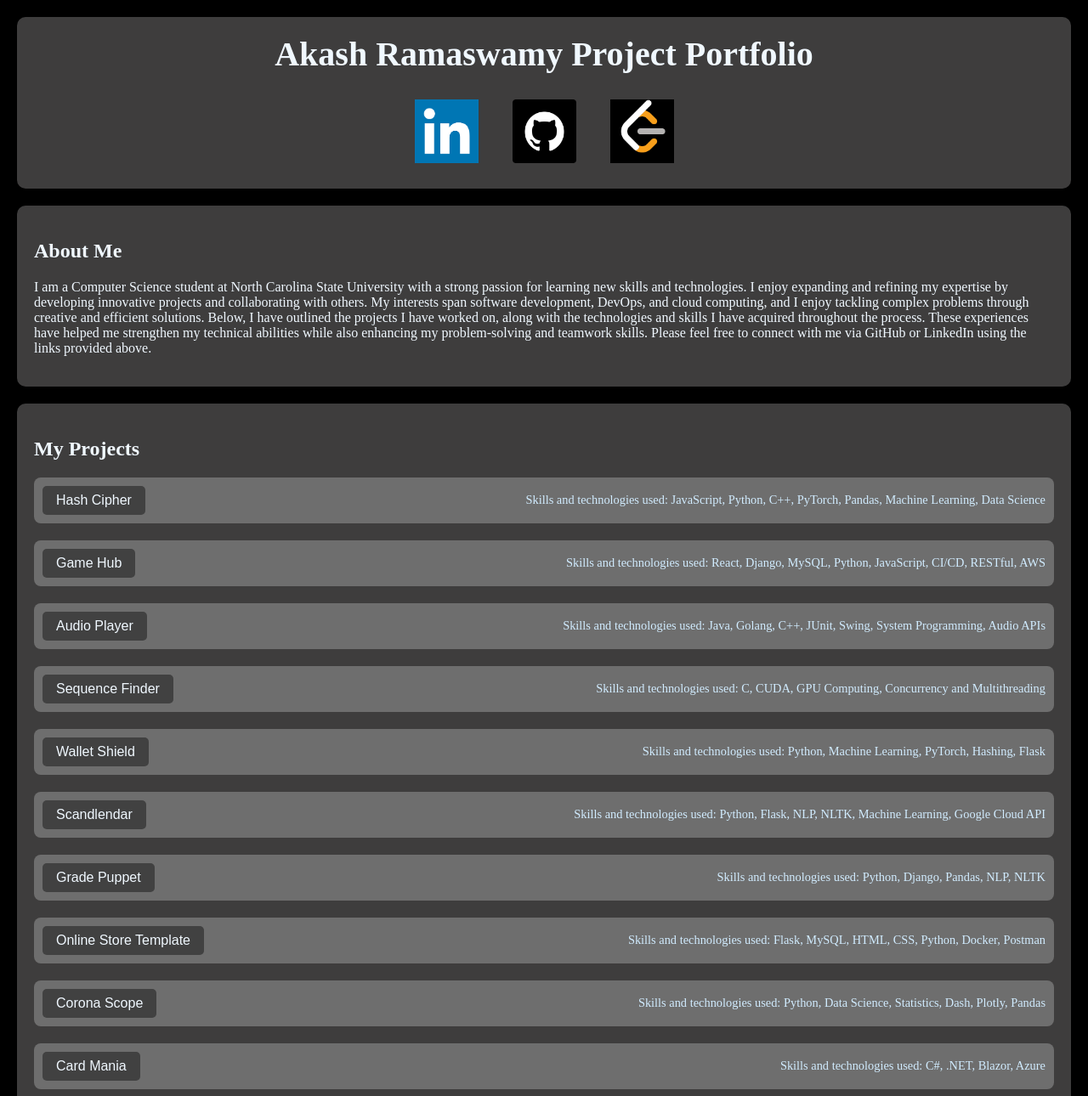
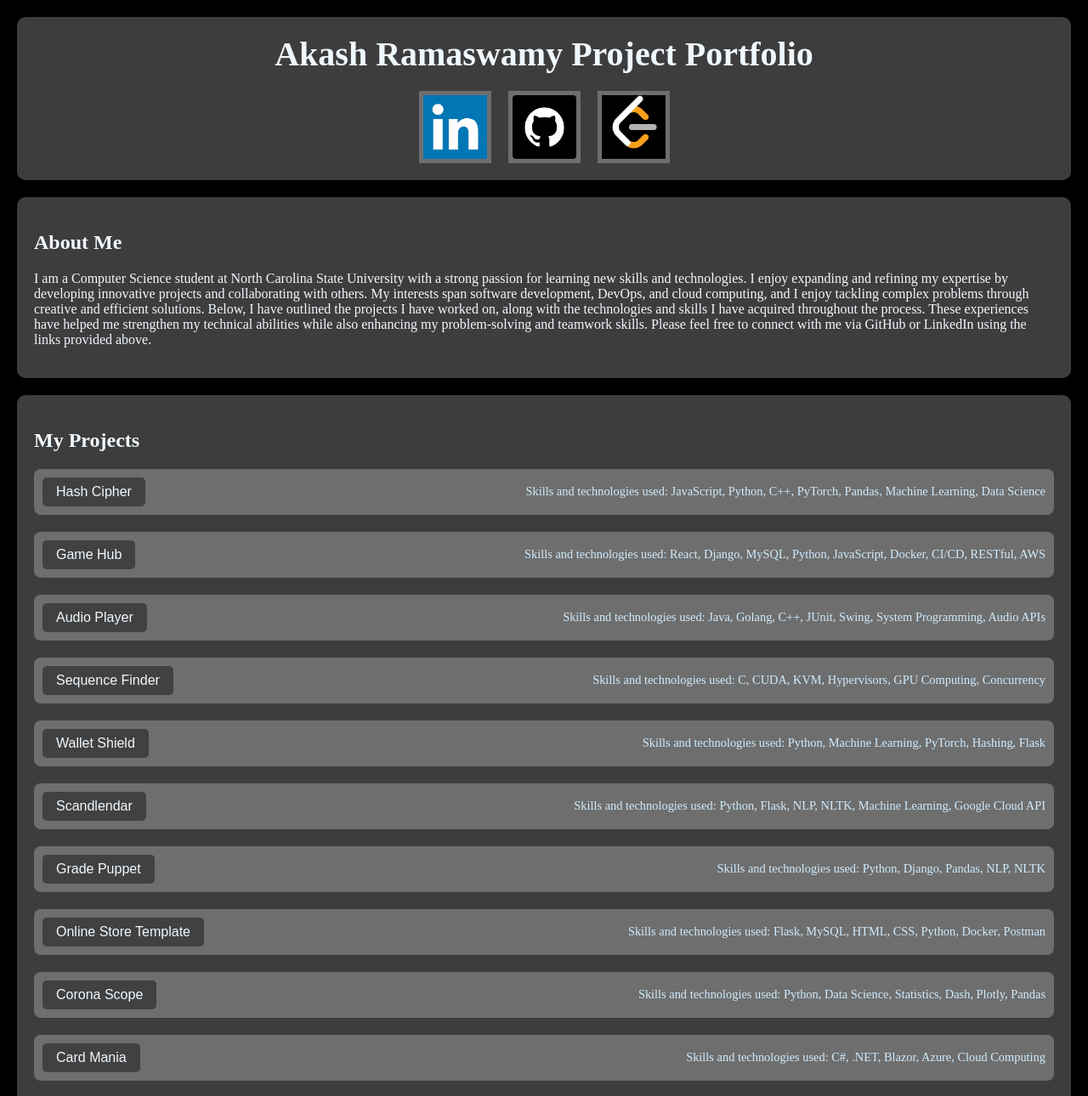
Before and after one commit to flkram/Portfolio, a plain HTML site: page index.html in a window 1280 px wide. Shown: the top 1290 px of the page at 85% size. Drawn offline with Linux system fonts and the light colour scheme.

Commit message:
social button change

```diff
--- a/index.html
+++ b/index.html
@@ -44,7 +44,7 @@
             </div>
             <div class="project">
                 <button onclick="window.location.href='https://flkram.github.io/game-hub/'">Game Hub</button>
-                <span>Skills and technologies used: React, Django, MySQL, Python, JavaScript, CI/CD, RESTful, AWS</span>
+                <span>Skills and technologies used: React, Django, MySQL, Python, JavaScript, Docker, CI/CD, RESTful, AWS</span>
             </div>
             <div class="project">
                 <button onclick="window.location.href='https://github.com/flkram/audio-player'">Audio Player</button>
@@ -52,7 +52,7 @@
             </div>
             <div class="project">
                 <button onclick="window.location.href='https://github.com/flkram/Sequence-Finder'">Sequence Finder</button>
-                <span>Skills and technologies used: C, CUDA, GPU Computing, Concurrency and Multithreading </span>
+                <span>Skills and technologies used: C, CUDA, KVM, Hypervisors, GPU Computing, Concurrency </span>
             </div>
             <div class="project">
                 <button onclick="window.location.href='https://github.com/flkram/wallet-shield'">Wallet Shield</button>
@@ -76,7 +76,7 @@
             </div>
             <div class="project">
                 <button onclick="window.location.href='https://github.com/flkram/Card_Mania'">Card Mania</button>
-                <span>Skills and technologies used: C#, .NET, Blazor, Azure</span>
+                <span>Skills and technologies used: C#, .NET, Blazor, Azure, Cloud Computing</span>
             </div>
             <div class="project">
                 <button onclick="window.location.href='https://replit.com/@mugicha101/Sanzu-TSA-States'">Sanzu</button>
--- a/styles.css
+++ b/styles.css
@@ -67,13 +67,14 @@ button:hover {
 }
 
 .social-button {
-    width: 95px;
-    height: 95px;
+    width: 85px;
+    height: 85px;
     display: flex;
     justify-content: center;
     align-items: center;
     overflow: hidden;
     transition: background-color 0.3s ease;
+    background-color: #6e6e6e;
 }
 
 .social-button img {
@@ -82,5 +83,7 @@ button:hover {
 }
 
 .social-button:hover {
+    width: 105px;
+    height: 105px;
     background-color: #ff7433; /* Lighter Orange on hover */
 }
```
